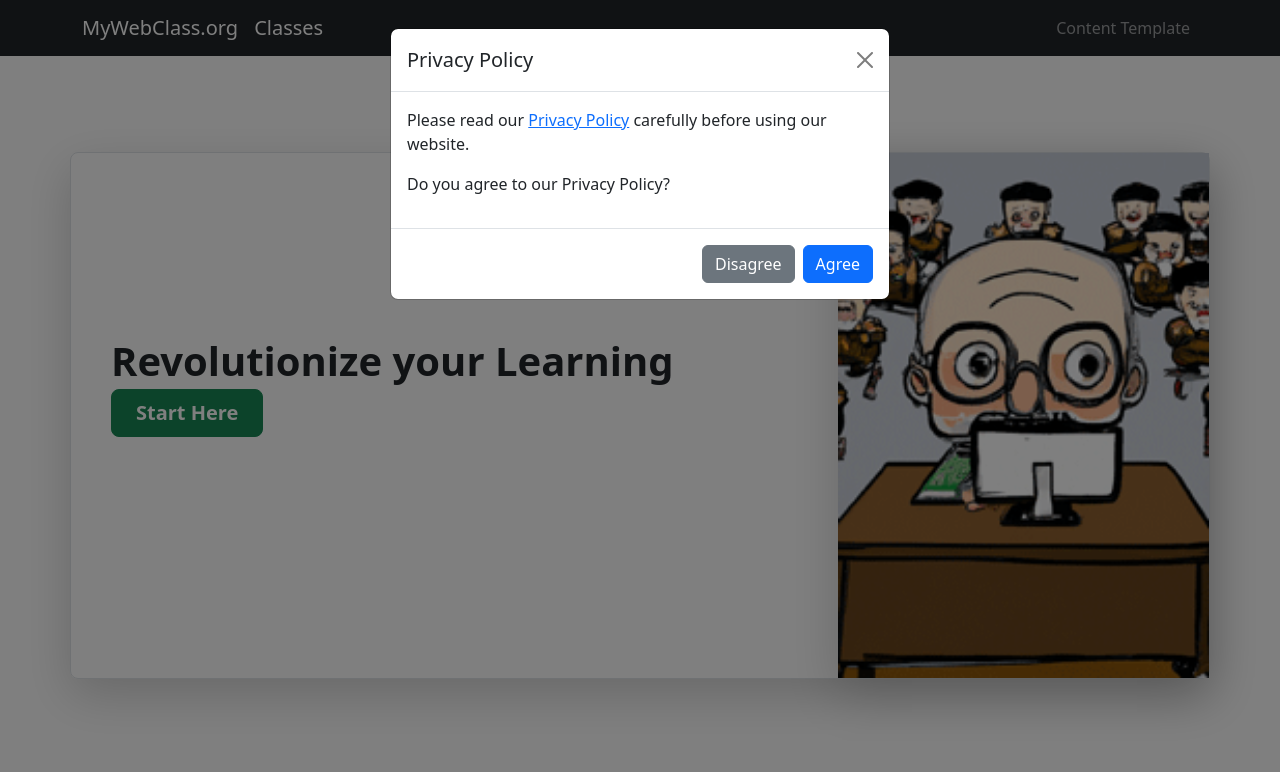
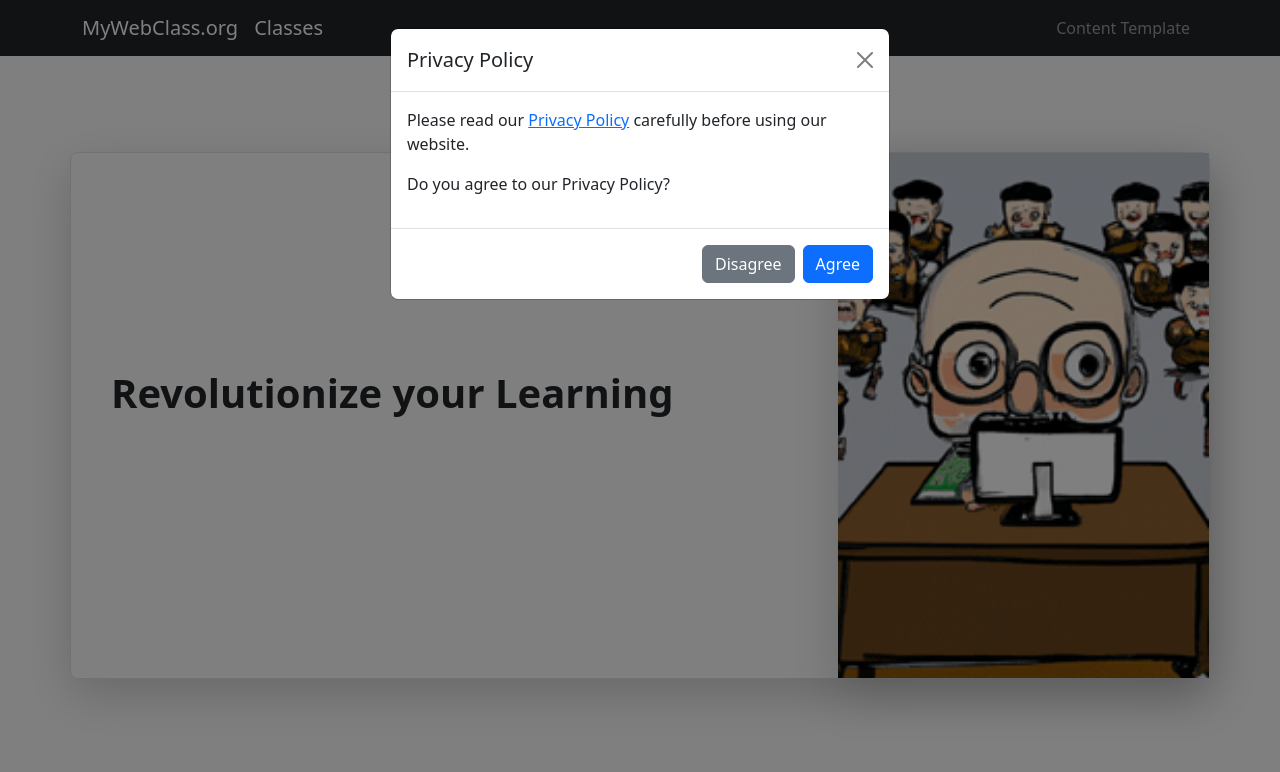
Before and after one commit to dss24/project1, a website built with webpack: page src/index.html in a window 1280 px wide. Shown: the top 772 px of the page. Built offline with nearby package versions, Linux system fonts and the light colour scheme.

Commit message:
removed the start here button from home page

```diff
--- a/src/index.html
+++ b/src/index.html
@@ -51,11 +51,6 @@
                 <div class="col-lg-7 p-3 p-lg-3 pt-lg-1">
                     <h1 class="display-6 fw-bold lh-1">Revolutionize your Learning</h1>
 
-                    <div class="d-grid gap-2 d-md-flex justify-content-md-start mb-4 mb-lg-3">
-                        <button type="button" class="btn btn-success btn-lg px-4 me-md-2 fw-bold">Start
-                            Here
-                        </button>
-                    </div>
                 </div>
                 <div class="col-lg-4 offset-lg-1 p-0 overflow-hidden shadow-lg">
                     <img class="rounded-lg-3 img-fluid" src="assets/images/teacher.gif"
```
